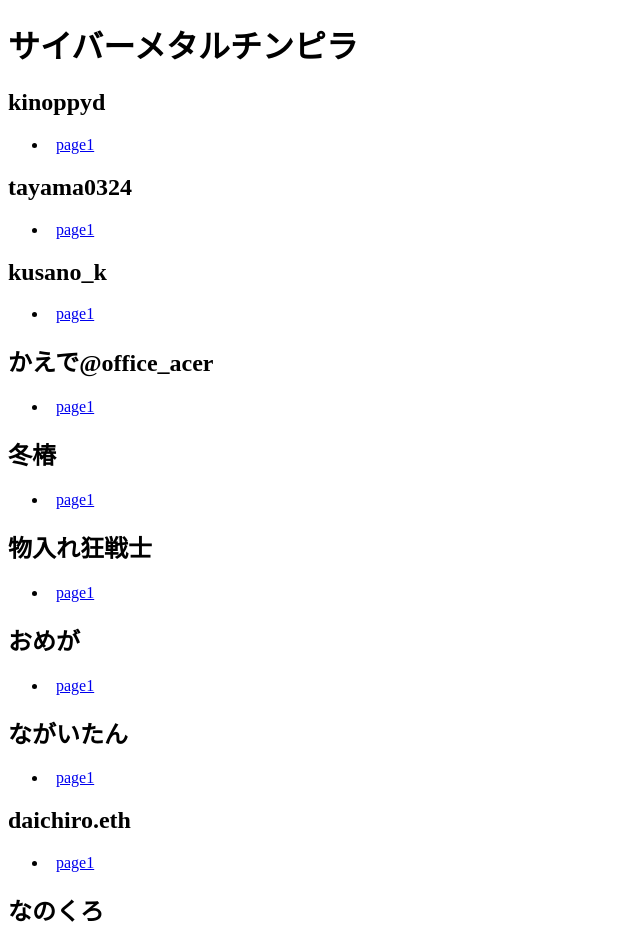
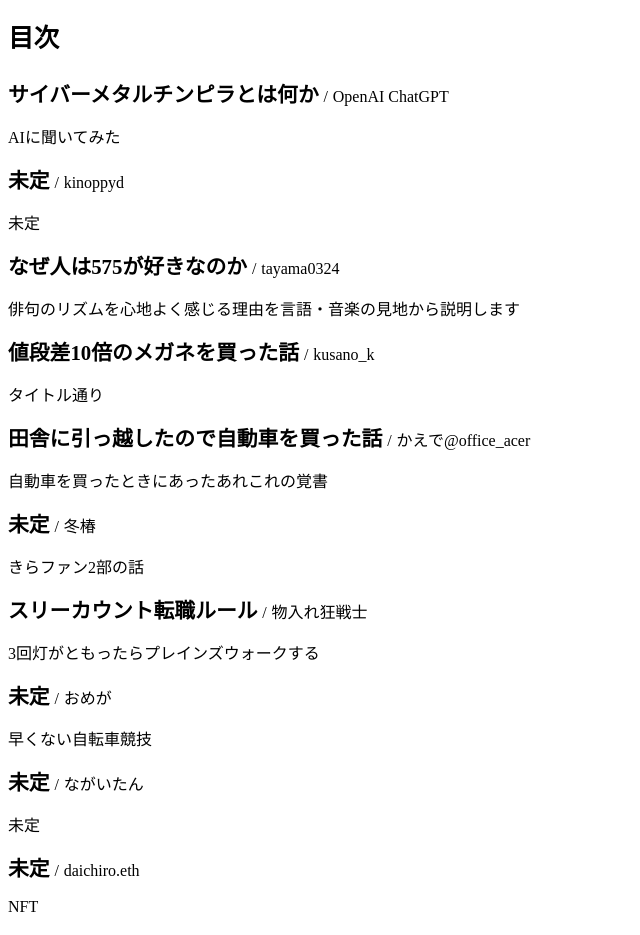
Before and after one commit to tayama0324/cybermetal, a Next.js app: page / in a window 1280 px wide. Shown: the top 935 px of the page, without its empty margins (0-640 px from the left). Built offline with nearby package versions, Linux system fonts and the light colour scheme.

Commit message:
add index

```diff
--- /dev/null
+++ b/components/Mokuji.module.scss
@@ -0,0 +1,18 @@
+.main {
+  margin-bottom: 0.9rem;
+}
+.title {
+  font-size: 1.3rem;
+  font-weight: bold;
+}
+.description {
+  font-size: 1rem;
+}
+.author {
+  font-size: 1rem;
+  font-weight: normal;
+  &::before {
+    content: '/';
+    margin: 0 0.3rem;
+  }
+}
--- /dev/null
+++ b/components/Mokuji.tsx
@@ -0,0 +1,21 @@
+import * as React from 'react'
+import s from './Mokuji.module.scss'
+
+type Props = {
+  title: string
+  description: string
+  author: string
+}
+
+export const Mokuji: React.FC<Props> = (props) => {
+  return (
+    <div className={s.main}>
+      {/*<img className={s.authorImage} src={props.image} />*/}
+      <h1 className={s.title}>
+        {props.title}
+        <span className={s.author}>{props.author}</span>
+      </h1>
+      <p className={s.description}>{props.description}</p>
+    </div>
+  )
+}
--- a/pages/fuyutsubaki/1.tsx
+++ b/pages/fuyutsubaki/1.tsx
@@ -8,6 +8,7 @@ export default function Page() {
         description={'きらファン2部の話'}
         author={'冬椿'}
         image={'/fuyutsubaki/author.png'}
+        twitter={'@fuyutsubaki'}
       />
       <p>
         It works!
--- a/pages/index.tsx
+++ b/pages/index.tsx
@@ -1,55 +1,69 @@
-import Link from 'next/link'
+import {Mokuji} from '../components/Mokuji'
 
 export default function Page() {
   return (
-    <main>
-      <h1>サイバーメタルチンピラ</h1>
-      <h2>kinoppyd</h2>
-      <ul style={{display: 'flex'}}>
-        <li style={{padding: '0 0.5rem'}}><Link href={'/kinoppyd/1'}>page1</Link></li>
-      </ul>
-      <h2>tayama0324</h2>
-      <ul style={{display: 'flex'}}>
-        <li style={{padding: '0 0.5rem'}}><Link href={'/tayama/1'}>page1</Link></li>
-      </ul>
-      <h2>kusano_k</h2>
-      <ul style={{display: 'flex'}}>
-        <li style={{padding: '0 0.5rem'}}><Link href={'/kusano/1'}>page1</Link></li>
-      </ul>
-      <h2>かえで@office_acer</h2>
-      <ul style={{display: 'flex'}}>
-        <li style={{padding: '0 0.5rem'}}><Link href={'/sekiyasu/1'}>page1</Link></li>
-      </ul>
-      <h2>冬椿</h2>
-      <ul style={{display: 'flex'}}>
-        <li style={{padding: '0 0.5rem'}}><Link href={'/fuyutsubaki/1'}>page1</Link></li>
-      </ul>
-      <h2>物入れ狂戦士</h2>
-      <ul style={{display: 'flex'}}>
-        <li style={{padding: '0 0.5rem'}}><Link href={'/pokeba/1'}>page1</Link></li>
-      </ul>
-      <h2>おめが</h2>
-      <ul style={{display: 'flex'}}>
-        <li style={{padding: '0 0.5rem'}}><Link href={'/omega/1'}>page1</Link></li>
-      </ul>
-      <h2>ながいたん</h2>
-      <ul style={{display: 'flex'}}>
-        <li style={{padding: '0 0.5rem'}}><Link href={'/nagaitan/1'}>page1</Link></li>
-      </ul>
-      <h2>daichiro.eth</h2>
-      <ul style={{display: 'flex'}}>
-        <li style={{padding: '0 0.5rem'}}><Link href={'/daichiro/1'}>page1</Link></li>
-      </ul>
-      <h2>なのくろ</h2>
-      <ul style={{display: 'flex'}}>
-        <li style={{padding: '0 0.5rem'}}><Link href={'/nanocloudx/1'}>page1</Link></li>
-        <li style={{padding: '0 0.5rem'}}><Link href={'/nanocloudx/2'}>page2</Link></li>
-        <li style={{padding: '0 0.5rem'}}><Link href={'/nanocloudx/3'}>page3</Link></li>
-        <li style={{padding: '0 0.5rem'}}><Link href={'/nanocloudx/4'}>page4</Link></li>
-        <li style={{padding: '0 0.5rem'}}><Link href={'/nanocloudx/5'}>page5</Link></li>
-        <li style={{padding: '0 0.5rem'}}><Link href={'/nanocloudx/6'}>page6</Link></li>
-        <li style={{padding: '0 0.5rem'}}><Link href={'/nanocloudx/7'}>page7</Link></li>
-      </ul>
-    </main>
+    <div>
+      <h1 style={{marginBottom: '1.5rem', fontSize: '1.6rem'}}>目次</h1>
+      <Mokuji
+        title={'サイバーメタルチンピラとは何か'}
+        description={'AIに聞いてみた'}
+        author={'OpenAI ChatGPT'}
+      />
+      <Mokuji
+        title={'未定'}
+        description={'未定'}
+        author={'kinoppyd'}
+      />
+      <Mokuji
+        title={'なぜ人は575が好きなのか'}
+        description={'俳句のリズムを心地よく感じる理由を言語・音楽の見地から説明します'}
+        author={'tayama0324'}
+      />
+      <Mokuji
+        title={'値段差10倍のメガネを買った話'}
+        description={'タイトル通り'}
+        author={'kusano_k'}
+      />
+      <Mokuji
+        title={'田舎に引っ越したので自動車を買った話'}
+        description={'自動車を買ったときにあったあれこれの覚書'}
+        author={'かえで@office_acer'}
+      />
+      <Mokuji
+        title={'未定'}
+        description={'きらファン2部の話'}
+        author={'冬椿'}
+      />
+      <Mokuji
+        title={'スリーカウント転職ルール'}
+        description={'3回灯がともったらプレインズウォークする'}
+        author={'物入れ狂戦士'}
+      />
+      <Mokuji
+        title={'未定'}
+        description={'早くない自転車競技'}
+        author={'おめが'}
+      />
+      <Mokuji
+        title={'未定'}
+        description={'未定'}
+        author={'ながいたん'}
+      />
+      <Mokuji
+        title={'未定'}
+        description={'NFT'}
+        author={'daichiro.eth'}
+      />
+      <Mokuji
+        title={'秋葉原に10年ぐらい住んでみた'}
+        description={'僕の思い出'}
+        author={'なのくろ'}
+      />
+      <Mokuji
+        title={'有明に住んでみた'}
+        description={'フラグ回収'}
+        author={'なのくろ'}
+      />
+    </div>
   )
 }
--- a/pages/nanocloudx/5.tsx
+++ b/pages/nanocloudx/5.tsx
@@ -6,7 +6,7 @@ export default function Page() {
     <div>
       <Title
         title={'有明に住んでみた'}
-        description={'秋葉原に10年ぐらい住んでみた続編'}
+        description={'フラグ回収'}
         author={'なのくろ'}
         image={'/nanocloudx/author.jpeg'}
         twitter={'@nanocloudx'}
```
Also changed, not shown: pages/chatgpt.tsx (+16 -8 lines), pages/mokuji.tsx (deleted, +0 -7 lines), public/pokeba/author.png.
